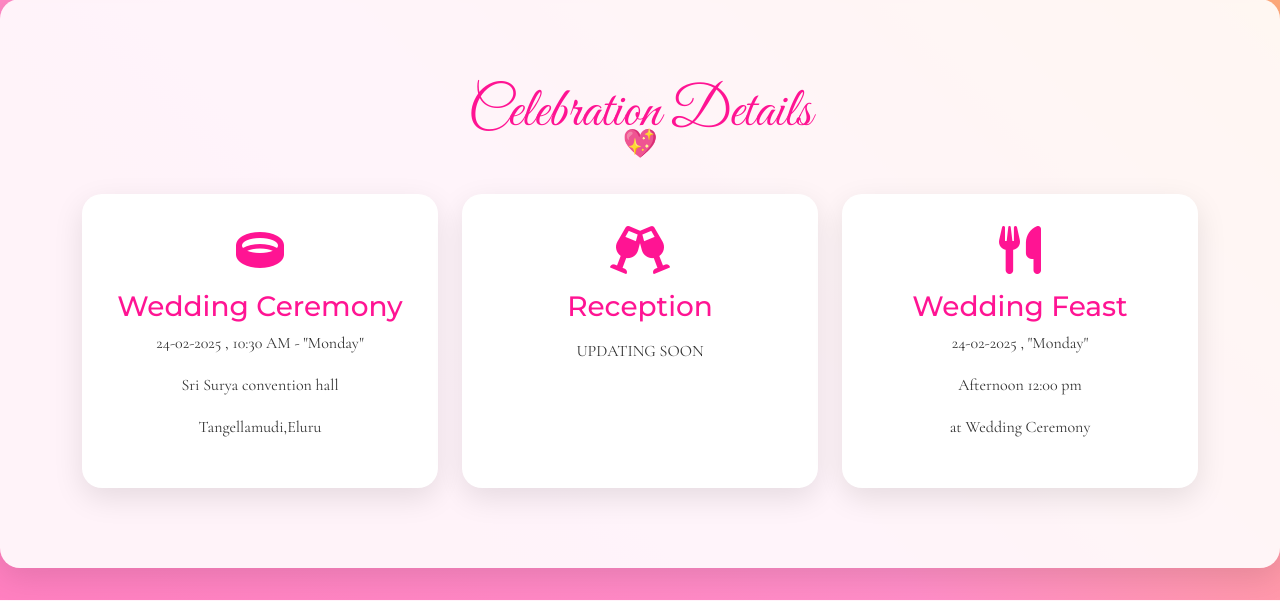
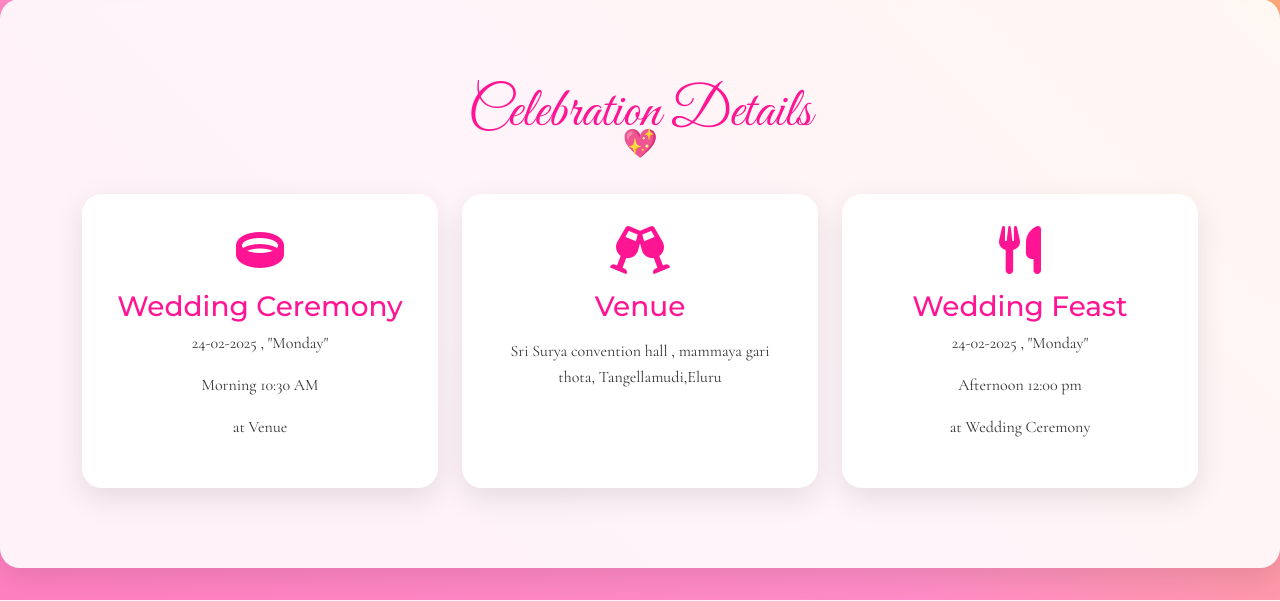
Before and after one commit to DhakarRai/wedding, a Flask app: page / in a window 1280 px wide. Shown: the part 1539-2140 px from the top of the page. Run offline with Flask 2, Linux system fonts and the light colour scheme; some libraries are stand-ins or nearby versions.

Commit message:
Update wed.html

```diff
--- a/templates/wed.html
+++ b/templates/wed.html
@@ -551,7 +551,7 @@
                                     <ul>
                                         <li>Travelling</li>
                                         <li>Food lover</li>
-                                        <li>Classical Music</li>
+                                        <li>Movie lover</li>
                                     </ul>
                                 </div>
                             </div>
@@ -615,19 +615,19 @@
                         <h3 style="font-family: 'Montserrat', sans-serif; color: var(--accent-2);">
                             Wedding Ceremony
                         </h3>
-                        <p>24-02-2025 , 10:30 AM - "Monday" </p>
-                        <p>Sri Surya convention hall</p>
-                        <p>Tangellamudi,Eluru </p>
+                        <p>24-02-2025 ,  "Monday" </p>
+                        <p>Morning 10:30 AM </p>
+                        <p>at Venue </p>
                     </div>
                 </div>
                 <div class="col-md-4">
-                    <div class="event-card">
+                    <div class="event-card" onclick="window.open('https://maps.app.goo.gl/Vxnhmua3v2Gi336r6', '_blank')" style="cursor: pointer;">
                         <i class="fas fa-glass-cheers event-icon"></i>
                         <h3 style="font-family: 'Montserrat', sans-serif; color: var(--accent-2);">
-                            Reception
+                            Venue
                         </h3>
                         <p></p>
-                        <p>UPDATING SOON</p>
+                        <p>Sri Surya convention hall , mammaya gari thota, Tangellamudi,Eluru </p>
                         <p></p>
                     </div>
                 </div>
```
